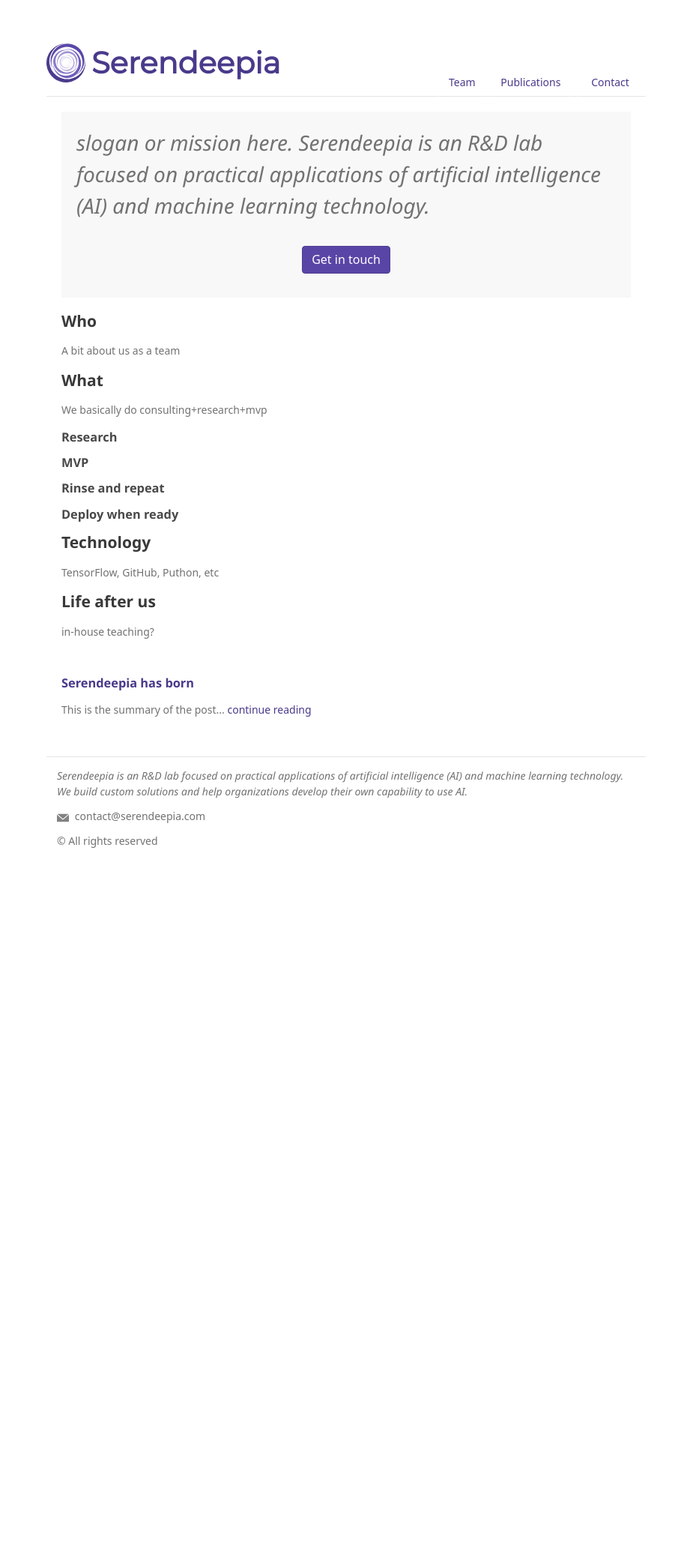
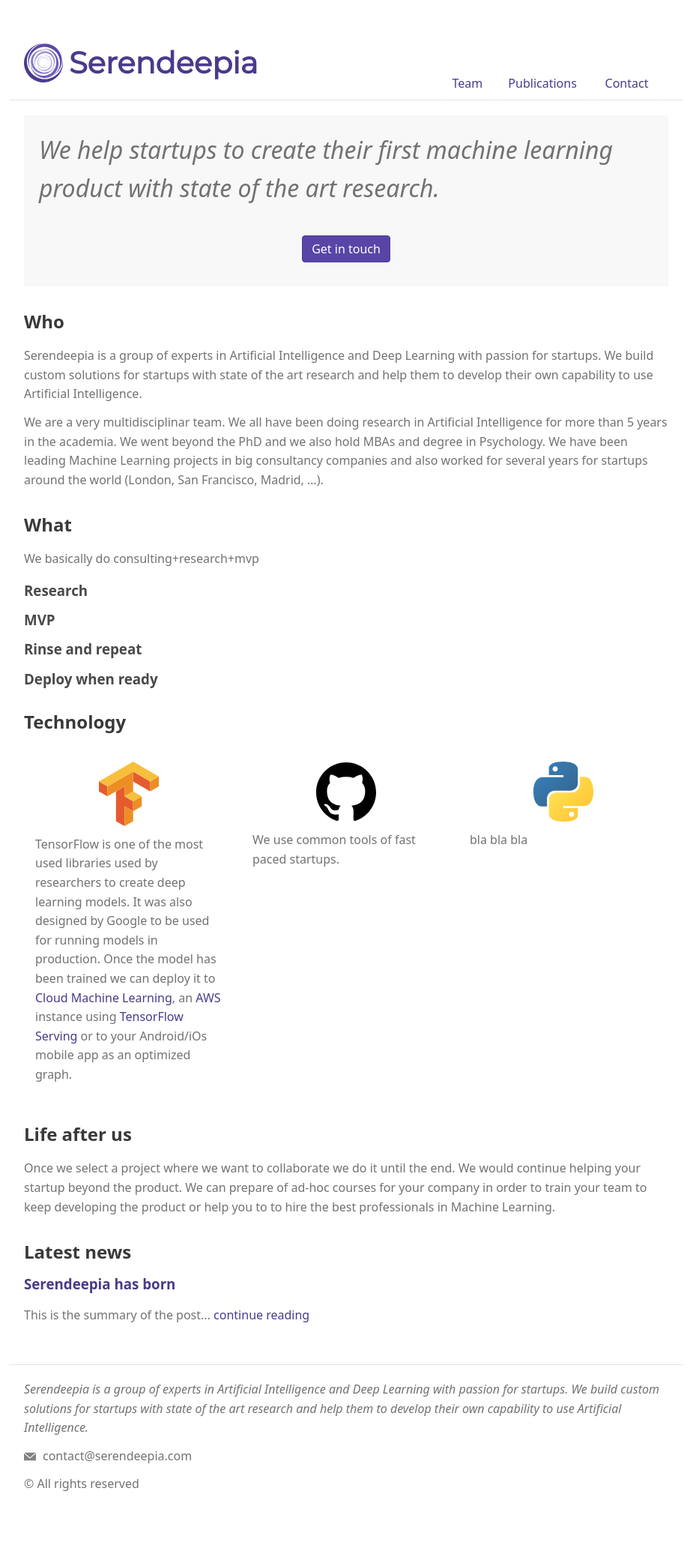
Before and after one commit to serendeepia/serendeepia.github.io, a Jekyll site: the page built from index.md, in a window 1280 px wide. Shown: the whole page at 75% size, without its empty margins (178-1099 px from the left). Built offline with Jekyll 4.4.1, drawn with Linux system fonts in a browser that asks for light colours; some web fonts are replaced; a script that is not in the unit is left out; before the commit the page ends 1216 px from its top, so only the background shows below that.

Commit message:
improved style and more content

```diff
--- a/_layouts/mylayout.html
+++ b/_layouts/mylayout.html
@@ -24,7 +25,9 @@
             <ul class="nav nav-tabs">
                 {% assign navigation_pages = site.html_pages | sort: 'navigation_weight'%}
                 {% for p in navigation_pages %}{% if p.navigation_weight %}
-                <li{% if p.url == page.url %} class="active"{% endif %}><a href="{{ p.url }}">{{ p.title }}</a></li>
+                <li
+                {% if p.url == page.url %} class="active"{% endif %}><a href="{{ p.url }}">{{
+                p.title }}</a></li>
                 {% endif %}{% endfor %}
             </ul>
         </nav>
@@ -34,7 +37,11 @@
         {{ content }}
     </section>
     <footer>
-        <p><em>Serendeepia is an R&D lab focused on practical applications of artificial intelligence (AI) and machine learning technology. We build custom solutions and help organizations develop their own capability to use AI.</em></p>
+        <p><em>
+            Serendeepia is a group of experts in Artificial Intelligence and Deep Learning with
+            passion for startups. We build custom solutions for startups with state of the art
+            research and help them to develop their own capability to use Artificial Intelligence.
+        </em></p>
         <p><span class="icon">
             <svg viewBox="0 4.801209 28.3499966 18.7475815">
             <path fill="#828282"
@@ -42,7 +49,8 @@
             <path fill="#828282"
                   d="M14.9370966,15.7754021L27.587904,4.801209H0.9145162l12.6508064,10.9741936 C13.870162,16.0802422,14.4798384,16.0802422,14.9370966,15.7754021z"/>
             </svg>
-        </span>contact@serendeepia.com</p>
+        </span>contact@serendeepia.com
+        </p>
         <p>© All rights reserved</p>
     </footer>
 </div>
--- a/assets/css/style.scss
+++ b/assets/css/style.scss
@@ -4,7 +4,11 @@
 @import url('https://fonts.googleapis.com/css?family=Montserrat|Open+Sans');
 
 body {
-    font: 16px/1.5 "Open+Sans", "Noto Sans", "Helvetica Neue", Helvetica, Arial, sans-serif;
+    font: 16px/1.6 "Open+Sans", "Noto Sans", "Helvetica Neue", Helvetica, Arial, sans-serif;
+    background-color: #fff;
+    padding: 50px 20px 40px 20px;
+    color: #727272;
+    font-weight: 400;
 }
 
 .icon > svg {
@@ -23,13 +27,13 @@ body {
     horiz-align: left;
 }
 
-div.slogan{
+div.slogan {
     padding: 20px 20px;
     background: #f8f8f8;
     margin-bottom: 20px;
 }
 
-div.slogan p cite{
+div.slogan p cite {
     font-size: 2em;
 }
 
@@ -44,14 +48,8 @@ a:hover, a:focus {
 }
 
 div.wrapper {
-    max-width: 800px;
+    max-width: 900px;
     margin: auto;
-}
-
-header, section, footer {
-    float: none;
-    position: static;
-    width: auto;
 }
 
 header {
@@ -88,6 +86,8 @@ header nav.main-nav {
     float: right;
     margin-top: 32px;
     margin-bottom: -1px;
+    margin-left: 8px;
+    margin-right: 8px;
 }
 
 header nav.main-nav ul {
@@ -136,29 +136,6 @@ nav.main-nav ul .active {
 section {
     padding: 20px;
     margin: 0 0 20px;
-}
-
-@media screen and (max-width: 750px) {
-    header nav.main-nav {
-        float: left;
-        margin-top: 16px;
-    }
-
-    nav.main-nav ul li.right,
-    nav.main-nav ul li {
-        float: none;
-    }
-}
-
-@media screen and (max-width: 400px) {
-    header h1 {
-        font-size: 32px;
-    }
-
-    header h1 a span {
-        float: left;
-        margin: 12px 8px 12px 8px;
-    }
 }
 
 .btn {
@@ -352,39 +329,6 @@ fieldset[disabled] .btn-primary.focus {
 .btn-primary .badge {
     color: #5945a6;
     background-color: #ffffff;
-}
-
-@import url("https://fonts.googleapis.com/css?family=Montserrat|Open+Sans");
-@font-face {
-    font-family: 'Noto Sans';
-    font-weight: 400;
-    font-style: normal;
-    src: url("../fonts/Noto-Sans-regular/Noto-Sans-regular.eot");
-    src: url("../fonts/Noto-Sans-regular/Noto-Sans-regular.eot?#iefix") format("embedded-opentype"), local("Noto Sans"), local("Noto-Sans-regular"), url("../fonts/Noto-Sans-regular/Noto-Sans-regular.woff2") format("woff2"), url("../fonts/Noto-Sans-regular/Noto-Sans-regular.woff") format("woff"), url("../fonts/Noto-Sans-regular/Noto-Sans-regular.ttf") format("truetype"), url("../fonts/Noto-Sans-regular/Noto-Sans-regular.svg#NotoSans") format("svg");
-}
-
-@font-face {
-    font-family: 'Noto Sans';
-    font-weight: 700;
-    font-style: normal;
-    src: url("../fonts/Noto-Sans-700/Noto-Sans-700.eot");
-    src: url("../fonts/Noto-Sans-700/Noto-Sans-700.eot?#iefix") format("embedded-opentype"), local("Noto Sans Bold"), local("Noto-Sans-700"), url("../fonts/Noto-Sans-700/Noto-Sans-700.woff2") format("woff2"), url("../fonts/Noto-Sans-700/Noto-Sans-700.woff") format("woff"), url("../fonts/Noto-Sans-700/Noto-Sans-700.ttf") format("truetype"), url("../fonts/Noto-Sans-700/Noto-Sans-700.svg#NotoSans") format("svg");
-}
-
-@font-face {
-    font-family: 'Noto Sans';
-    font-weight: 400;
-    font-style: italic;
-    src: url("../fonts/Noto-Sans-italic/Noto-Sans-italic.eot");
-    src: url("../fonts/Noto-Sans-italic/Noto-Sans-italic.eot?#iefix") format("embedded-opentype"), local("Noto Sans Italic"), local("Noto-Sans-italic"), url("../fonts/Noto-Sans-italic/Noto-Sans-italic.woff2") format("woff2"), url("../fonts/Noto-Sans-italic/Noto-Sans-italic.woff") format("woff"), url("../fonts/Noto-Sans-italic/Noto-Sans-italic.ttf") format("truetype"), url("../fonts/Noto-Sans-italic/Noto-Sans-italic.svg#NotoSans") format("svg");
-}
-
-@font-face {
-    font-family: 'Noto Sans';
-    font-weight: 700;
-    font-style: italic;
-    src: url("../fonts/Noto-Sans-700italic/Noto-Sans-700italic.eot");
-    src: url("../fonts/Noto-Sans-700italic/Noto-Sans-700italic.eot?#iefix") format("embedded-opentype"), local("Noto Sans Bold Italic"), local("Noto-Sans-700italic"), url("../fonts/Noto-Sans-700italic/Noto-Sans-700italic.woff2") format("woff2"), url("../fonts/Noto-Sans-700italic/Noto-Sans-700italic.woff") format("woff"), url("../fonts/Noto-Sans-700italic/Noto-Sans-700italic.ttf") format("truetype"), url("../fonts/Noto-Sans-700italic/Noto-Sans-700italic.svg#NotoSans") format("svg");
 }
 
 .highlight table td {
@@ -663,14 +607,6 @@ fieldset[disabled] .btn-primary.focus {
     background-color: #f8f8f8;
 }
 
-body {
-    background-color: #fff;
-    padding: 50px;
-    font: 14px/1.5 "Noto Sans", "Helvetica Neue", Helvetica, Arial, sans-serif;
-    color: #727272;
-    font-weight: 400;
-}
-
 h1, h2, h3, h4, h5, h6 {
     color: #222;
 }
@@ -681,6 +617,14 @@ p, ul, ol, table, pre, dl {
 
 h1, h2, h3 {
     line-height: 1.1;
+}
+
+h2 {
+    margin-top: 1.4em;
+}
+
+img.member {
+    margin: 1.6em 20px 20px 20px;
 }
 
 h1 {
@@ -775,7 +719,7 @@ hr {
 }
 
 footer {
-    padding: 1em;
+    padding: 20px;
     border-top: 1px solid #e5e5e5;
     float: left;
     position: fixed;
@@ -784,18 +728,34 @@ footer {
 }
 
 header, section, footer {
+    padding-left: 20px;
+    padding-right: 20px;
     float: none;
     position: static;
     width: auto;
 }
 
-@media print, screen and (max-width: 720px) {
+@media screen and (max-width: 750px) {
+    header nav.main-nav {
+        float: left;
+        margin-top: 16px;
+    }
+
+    nav.main-nav ul li.right,
+    nav.main-nav ul li {
+        float: none;
+    }
+
+    div.slogan p cite {
+        font-size: 1.6em;
+    }
+
     body {
         word-wrap: break-word;
     }
 
-    header {
-        padding: 0;
+    body, section, footer {
+        padding: 15px;
     }
 
     pre, code {
@@ -804,8 +764,27 @@ header, section, footer {
 }
 
 @media print, screen and (max-width: 480px) {
+    body, section, footer {
+        padding: 10px;
+    }
+
     body {
-        padding: 15px;
+        margin: 0;
+    }
+}
+
+@media screen and (max-width: 400px) {
+    header h1 {
+        font-size: 32px;
+    }
+
+    header h1 a span {
+        float: left;
+        margin: 12px 8px 12px 8px;
+    }
+
+    div.slogan p cite {
+        font-size: 1.3em;
     }
 }
 
@@ -816,3 +795,37 @@ header, section, footer {
         color: #444;
     }
 }
+
+.center-block {
+    display: block;
+    margin-left: auto;
+    margin-right: auto;
+}
+
+.container-fluid {
+    margin-right: auto;
+    margin-left: auto;
+    padding-left: 15px;
+    padding-right: 15px;
+}
+.row {
+    margin-left: -20px;
+    margin-right: -20px;
+}
+
+img.logo{
+    display: block;
+    width: 80px;
+    margin-bottom: 12px;
+    max-height: 100%;
+    max-width: 100%;
+    margin-left: auto;
+    margin-right: auto;
+}
+
+div.logo_col{
+    width: 250px;
+    float: left;
+    position: relative;
+    padding: 20px 20px;
+}
--- a/index.html
+++ /dev/null
@@ -1,49 +0,0 @@
----
-layout: mylayout
-title: Home
----
-<div class="slogan">
-    <p>
-        <cite>slogan or mission here. Serendeepia is an R&D lab focused on practical applications of
-            artificial intelligence (AI) and machine learning technology. </cite>
-    </p>
-    <p style="text-align: center">
-        <br>
-        <a href="mailto:contact@serendeepia.com" type="button" class="btn btn-primary">Get in
-            touch</a>
-    </p>
-</div>
-
-<h2>Who</h2>
-
-<p>A bit about us as a team</p>
-
-<h2>What</h2>
-
-<p>We basically do consulting+research+mvp</p>
-
-<h3>Research</h3>
-
-<h3>MVP</h3>
-
-<h3>Rinse and repeat</h3>
-
-<h3>Deploy when ready</h3>
-
-<h2>Technology</h2>
-
-<p>TensorFlow, GitHub, Puthon, etc</p>
-
-<h2>Life after us</h2>
-
-<p>in-house teaching?</p>
-
-<p><br></p>
-
-{% assign sorted_posts = site.posts | sort: date | reverse %}
-{% for post in sorted_posts %}
-
-<h3><a href="{{ post.url }}">{{ post.title }}</a></h3>
-<p>{{ post.summary }}... <a href="{{ post.url }}">continue reading</a></p>
-
-{% endfor %}
--- /dev/null
+++ b/index.md
@@ -0,0 +1,79 @@
+---
+layout: mylayout
+title: Home
+---
+
+<div class="slogan">
+    <p>
+        <cite>We help startups to create their first machine learning product with state of the art research.</cite>
+    </p>
+    <p style="text-align: center">
+        <br>
+        <a href="mailto:contact@serendeepia.com" type="button" class="btn btn-primary">
+            Get in touch
+        </a>
+    </p>
+</div>
+
+## Who
+
+Serendeepia is a group of experts in Artificial Intelligence and Deep Learning with passion for startups. We build custom solutions for startups with state of the art research and help them to develop their own capability to use Artificial Intelligence.
+
+We are a very multidisciplinar team. We all have been doing research in Artificial Intelligence for more than 5 years in the academia. We went beyond the PhD and we also hold MBAs and degree in Psychology. We have been leading Machine Learning projects in big consultancy companies and also worked for several years for startups around the world (London, San Francisco, Madrid, ...).
+
+## What
+
+
+We basically do consulting+research+mvp
+
+### Research
+
+### MVP
+
+### Rinse and repeat
+
+### Deploy when ready
+
+## Technology
+
+<div class="container-fluid">
+<div class="row">
+
+<div class="logo_col center-block">
+<img src="assets/logo_tensorflow.svg" alt="tensorflow" class="logo">
+
+TensorFlow is one of the most used libraries used by researchers to create deep learning models. It was also designed by Google to be used for running models in production. Once the model has been trained we can deploy it to <a href="https://cloud.google.com/products/machine-learning/">Cloud Machine Learning</a>, an <a href="https://aws.amazon.com/">AWS</a> instance using <a href="https://www.tensorflow.org/serving/">TensorFlow Serving</a> or to your Android/iOs mobile app as an optimized graph.
+
+</div>
+
+<div class="logo_col center-block">
+<img src="assets/logo_github.svg" alt="cloud" class="logo">
+
+We use common tools of fast paced startups.
+
+</div>
+
+<div class="logo_col">
+<img alt="python" src="assets/logo_python.svg" class="logo">
+
+bla bla bla
+
+</div>
+
+<div style="clear: both;"></div>
+</div>
+</div>
+
+## Life after us
+
+Once we select a project where we want to collaborate we do it until the end. We would continue helping your startup beyond the product. We can prepare of ad-hoc courses for your company in order to train your team to keep developing the product or help you to to hire the best professionals in Machine Learning.
+
+## Latest news
+
+{% assign sorted_posts = site.posts | sort: date | reverse %}
+{% for post in sorted_posts %}
+
+<h3><a href="{{ post.url }}">{{ post.title }}</a></h3>
+<p>{{ post.summary }}... <a href="{{ post.url }}">continue reading</a></p>
+
+{% endfor %}
```
Also changed, not shown: other parts of _layouts/mylayout.html (+14 -6 lines), team.md (+3 -3 lines), assets/logo_github.svg (added), assets/logo_python.svg (added), assets/logo_tensorflow.svg (added).
